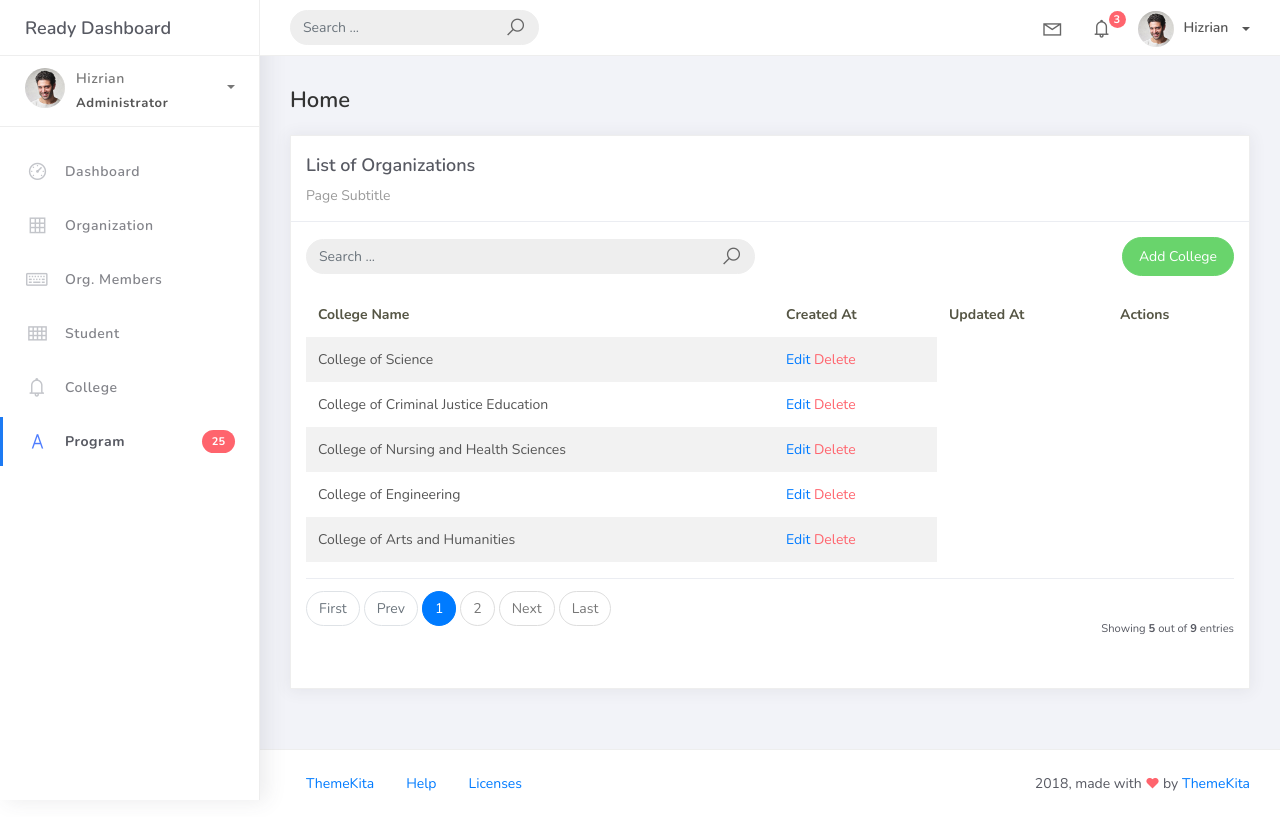
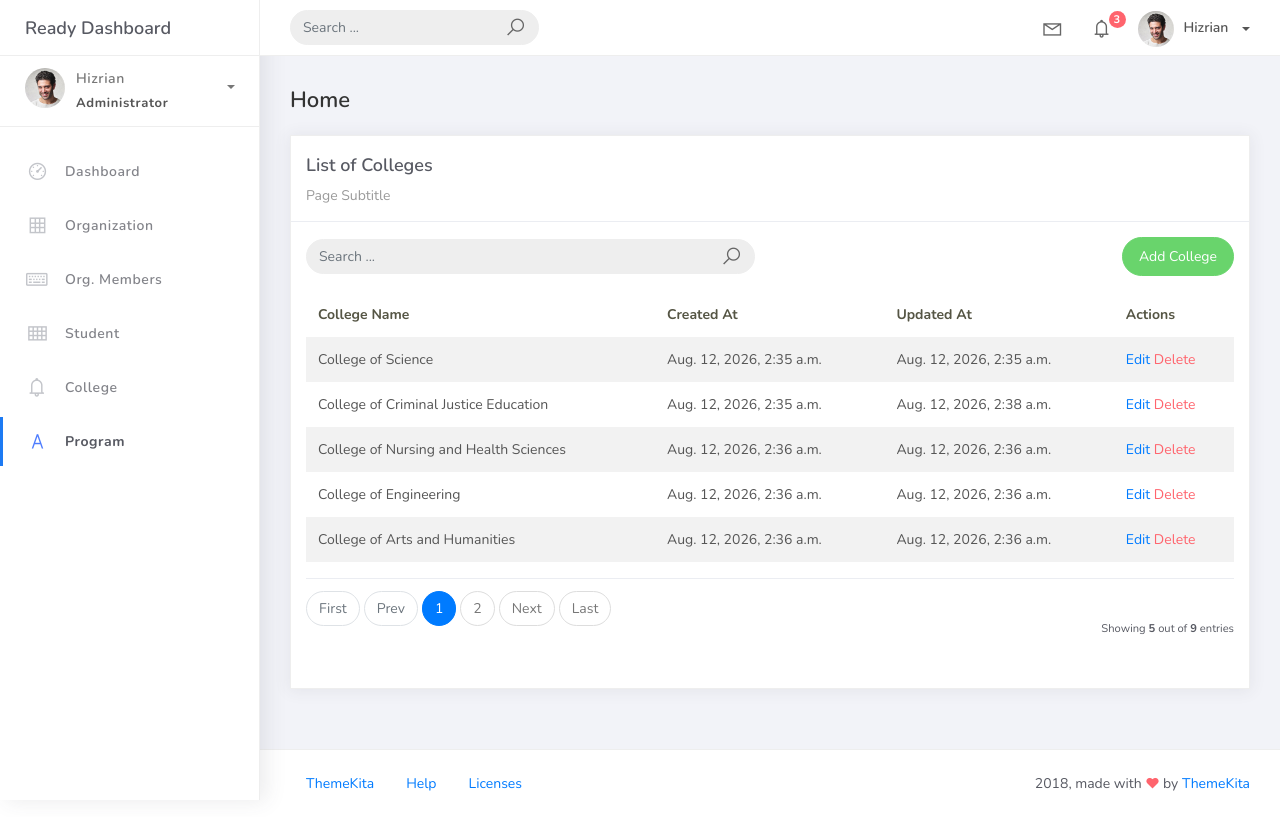
Before and after one commit to ravendotnet/psusphere, a Django app: page /colleges in a window 1280 px wide. Run offline with Django 5.2, Linux system fonts and the light colour scheme; data comes from the database, SQL or seed files in the repository; both versions use the stored data as it was after the commit; some libraries are stand-ins or nearby versions.

Commit message:
finalized views

```diff
--- a/projectsite/templates/base.html
+++ b/projectsite/templates/base.html
@@ -211,7 +211,7 @@
 							<a href="{% url 'program-list' %}">
 								<i class="la la-font"></i>
 								<p>Program</p>
-								<span class="badge badge-danger">25</span>
+								<span class="badge badge-danger"></span>
 							</a>
 						</li>
 						<!-- <li class="nav-item">
--- a/projectsite/templates/college_list.html
+++ b/projectsite/templates/college_list.html
@@ -13,7 +13,7 @@
                 <div class="card">
 
                     <div class="card-header">
-                        <div class="card-title">List of Organizations</div>
+                        <div class="card-title">List of Colleges</div>
                         <div class="card-category">Page Subtitle</div>
                     </div>
 
@@ -65,6 +65,8 @@
                                 {% for object in college %}
                                 <tr>
                                     <td>{{ object.college_name }}</td>
+                                    <td>{{ object.created_at }}</td>
+                                    <td>{{ object.updated_at }}</td>
                                     <!--td>{{ object.college }}</td>
                                     <td>{{ object.description }}</td>-->
                                     <td>
--- a/projectsite/templates/org_member_list.html
+++ b/projectsite/templates/org_member_list.html
@@ -66,8 +66,10 @@
                                 {% for object in org_member %}
                                 <tr>
                                     <td>{{ object.student }}</td>
-                                    <td>{{ object.organization }}</td>
+                                    <td>{{ object.student.program }}</td>
+                                    <td>{{ object.organizations }}</td>
                                     <td>{{ object.date_joined }}</td>
+
                                     <td>
                                         <a href="{% url 'org-member-update' object.id %}">Edit</a>
                                         <a href="{% url 'org-member-delete' object.id %}" class="text-danger">Delete</a>
--- a/projectsite/templates/program_list.html
+++ b/projectsite/templates/program_list.html
@@ -13,7 +13,7 @@
                 <div class="card">
 
                     <div class="card-header">
-                        <div class="card-title">List of Organizations</div>
+                        <div class="card-title">List of Programs</div>
                         <div class="card-category">Page Subtitle</div>
                     </div>
 
--- a/projectsite/templates/student_list.html
+++ b/projectsite/templates/student_list.html
@@ -13,7 +13,7 @@
                 <div class="card">
 
                     <div class="card-header">
-                        <div class="card-title">List of Organizations</div>
+                        <div class="card-title">List of Students</div>
                         <div class="card-category">Page Subtitle</div>
                     </div>
 
```
Also changed, not shown: projectsite/db.sqlite3.
